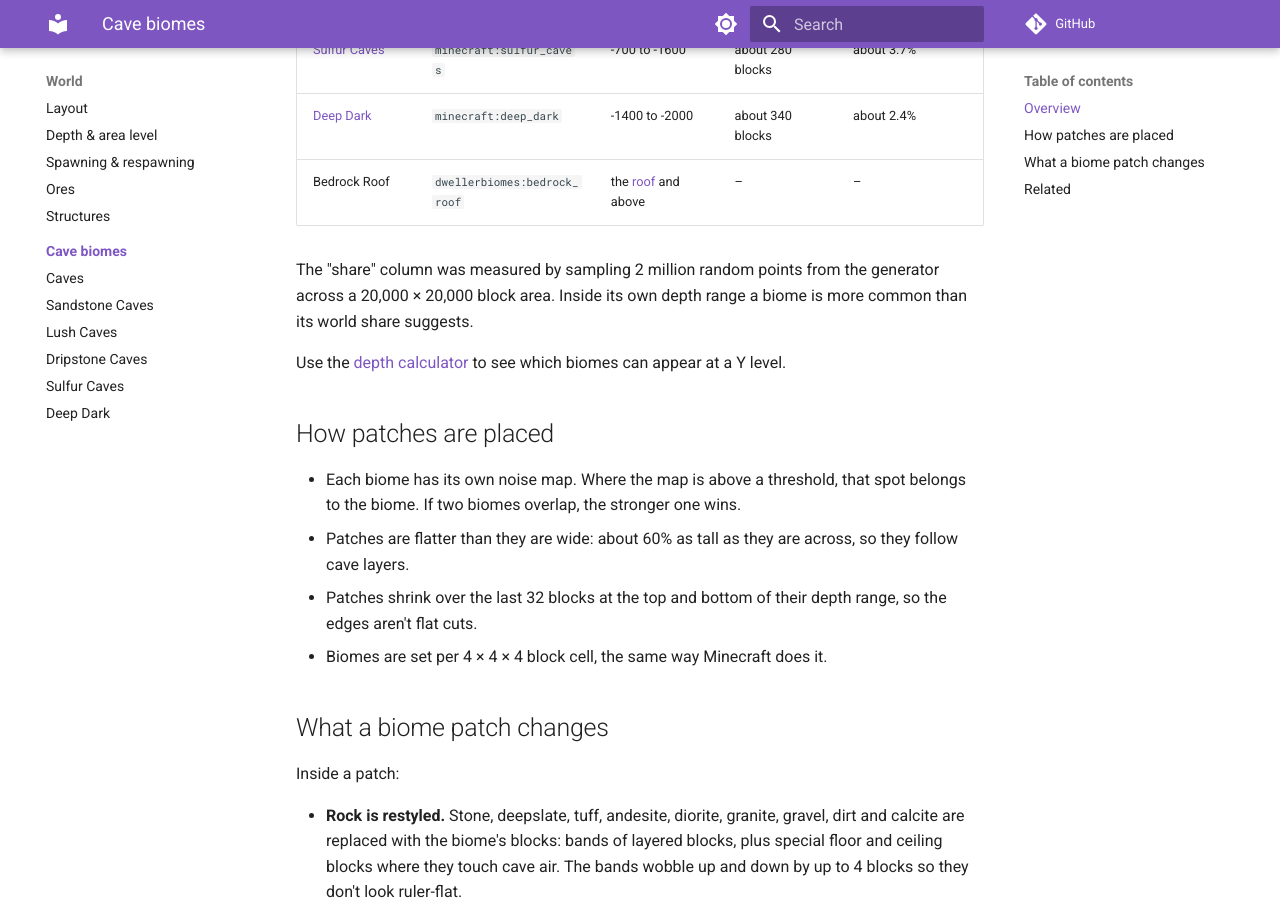
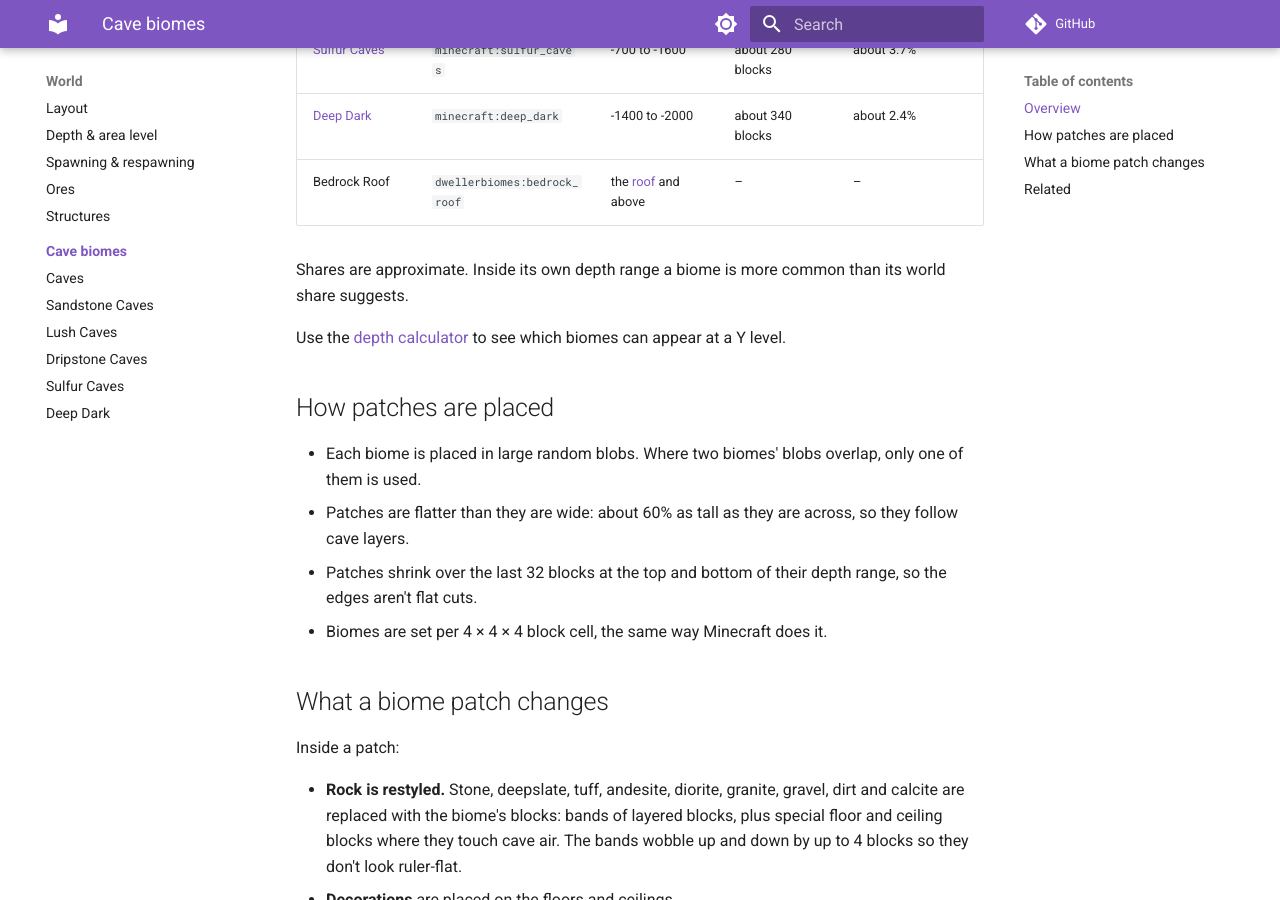
Before and after one commit to Craftyplayz/DwellerMC-wiki, an MkDocs documentation site: the page built from docs/world/biomes/index.md, in a window 1280 px wide and 900 px high, scrolled down 652 px. Built offline with MkDocs 1.6.1 and Material for MkDocs 9.7.7, drawn with Linux system fonts in a browser that asks for light colours; comment, search, counter and statistics services are not loaded.

Commit message:
Wording cleanup on home and biome pages

```diff
--- a/docs/javascripts/dweller.js
+++ b/docs/javascripts/dweller.js
@@ -109,7 +109,7 @@
   const link = (path, text) => `<a href="${base()}${path}">${text}</a>`;
 
   function oreTable(y) {
-    if (!F.oresAt(y)) return `<p>No ores at Y ${y}. DwellerCore places ores from Y ${DW.worldMinY + 1} to Y ${DW.caveCeilingY - 1}.</p>`;
+    if (!F.oresAt(y)) return `<p>No ores at Y ${y}. Ores generate from Y ${DW.worldMinY + 1} to Y ${DW.caveCeilingY - 1}.</p>`;
     const s = F.slab(y);
     const deep = F.deepslateChance(y);
     const variant = deep === 0 ? "Stone ores" : deep === 1 ? "Deepslate ores" : `Mixed: ${pct(deep, 0)} deepslate ores`;
--- a/docs/world/biomes/index.md
+++ b/docs/world/biomes/index.md
@@ -13,12 +13,12 @@ Most of the world is plain [Caves](caves.md). The other five biomes are rare, la
 | [Deep Dark](deep-dark.md) | `minecraft:deep_dark` | -1400 to -2000 | about 340 blocks | about 2.4% |
 | Bedrock Roof | `dwellerbiomes:bedrock_roof` | the [roof](../layout.md#bedrock-roof) and above | – | – |
 
-The "share" column was measured by sampling 2 million random points from the generator across a 20,000 × 20,000 block area. Inside its own depth range a biome is more common than its world share suggests.
+Shares are approximate. Inside its own depth range a biome is more common than its world share suggests.
 
 Use the [depth calculator](../depth.md#depth-calculator) to see which biomes can appear at a Y level.
 
 ## How patches are placed
-- Each biome has its own noise map. Where the map is above a threshold, that spot belongs to the biome. If two biomes overlap, the stronger one wins.
+- Each biome is placed in large random blobs. Where two biomes' blobs overlap, only one of them is used.
 - Patches are flatter than they are wide: about 60% as tall as they are across, so they follow cave layers.
 - Patches shrink over the last 32 blocks at the top and bottom of their depth range, so the edges aren't flat cuts.
 - Biomes are set per 4 × 4 × 4 block cell, the same way Minecraft does it.
```
Also changed, not shown: docs/index.md (+0 -3 lines).
